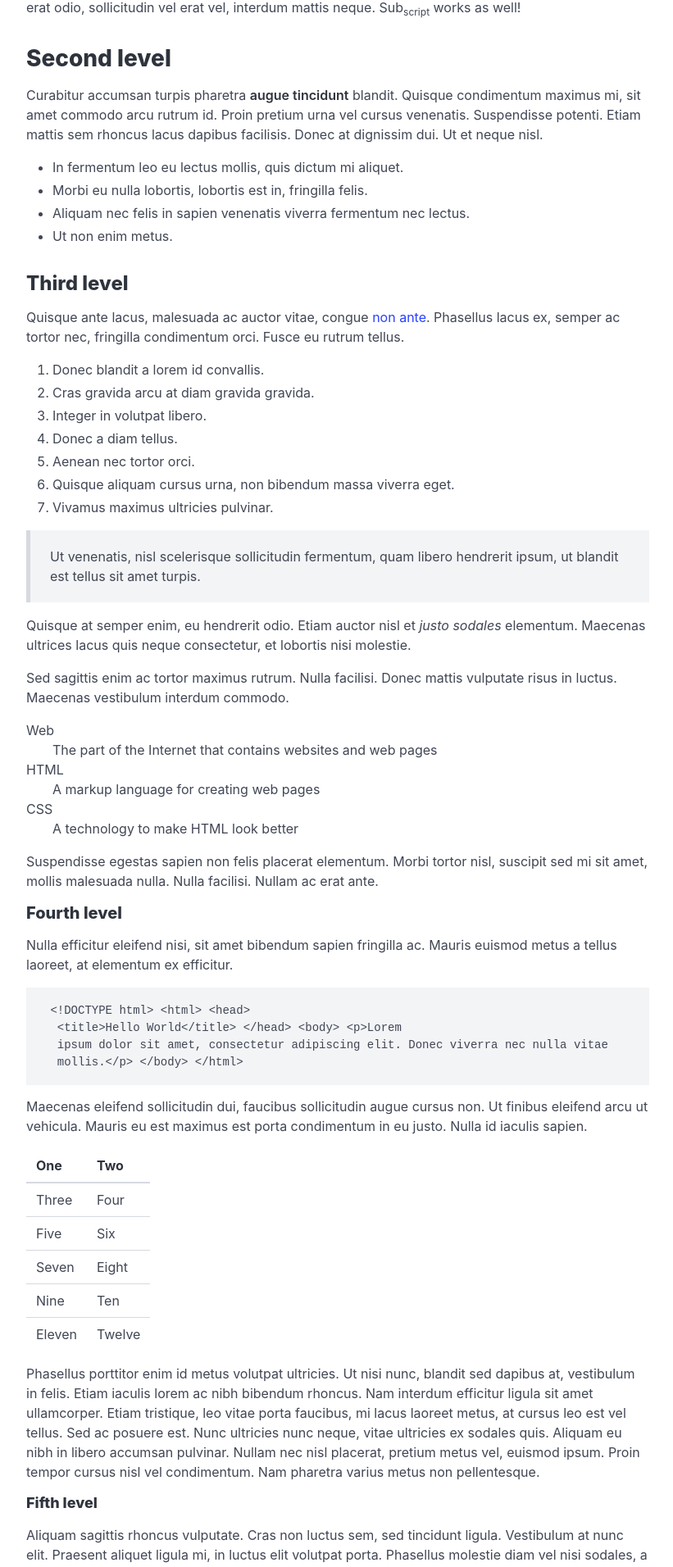
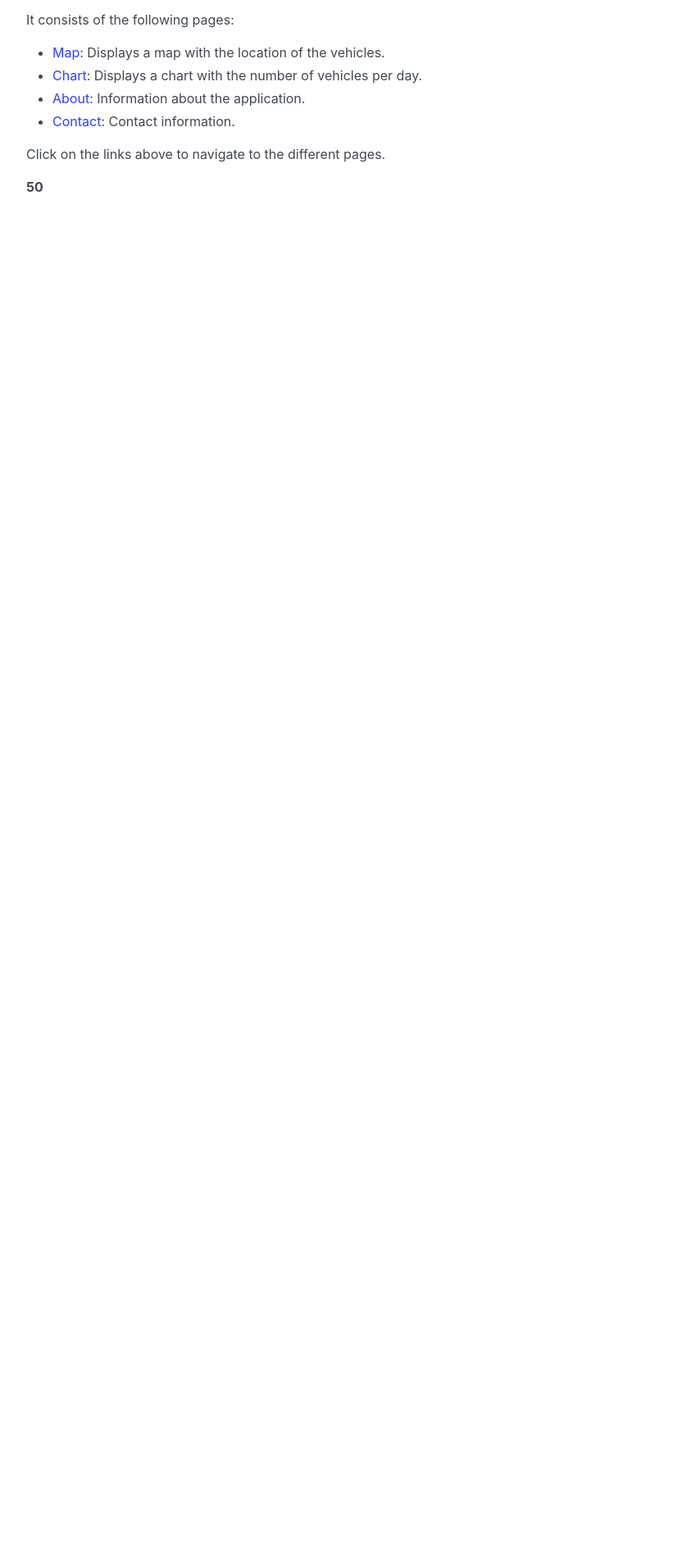
Before and after one commit to Cloudsky01/careshare-stats, a SvelteKit app: page / in a window 1280 px wide. Shown: the part 190-2102 px from the top of the page at 82% size, without its empty margins (228-1049 px from the left). After the commit the page ends 800 px from the top, so only its background shows below. Built offline with nearby package versions, Linux system fonts and the light colour scheme.

Commit message:
Update content in +page.svelte

```diff
--- a/src/routes/+page.svelte
+++ b/src/routes/+page.svelte
@@ -1,146 +1,21 @@
 <script>
+    import UsageOfNetwork from '$lib/components/UsageOfNetwork.svelte';
     import 'bulma/css/bulma.css';
 </script>
 
 <html>
   <div class="content">
     <h1>CARSHARE-STATS</h1>
-    <p>
-      Lorem ipsum<sup><a>[1]</a></sup> dolor sit amet, consectetur adipiscing
-      elit. Nulla accumsan, metus ultrices eleifend gravida, nulla nunc varius
-      lectus, nec rutrum justo nibh eu lectus. Ut vulputate semper dui. Fusce erat
-      odio, sollicitudin vel erat vel, interdum mattis neque. Sub<sub>script</sub>
-      works as well!
-    </p>
-    <h2>Second level</h2>
-    <p>
-      Curabitur accumsan turpis pharetra <strong>augue tincidunt</strong> blandit.
-      Quisque condimentum maximus mi, sit amet commodo arcu rutrum id. Proin
-      pretium urna vel cursus venenatis. Suspendisse potenti. Etiam mattis sem
-      rhoncus lacus dapibus facilisis. Donec at dignissim dui. Ut et neque nisl.
-    </p>
+    <p>Carshare-stats is a simple web application that displays the number of vehicles in a carshare service.</p>
+    <p>It consists of the following pages:</p>
     <ul>
-      <li>In fermentum leo eu lectus mollis, quis dictum mi aliquet.</li>
-      <li>Morbi eu nulla lobortis, lobortis est in, fringilla felis.</li>
-      <li>Aliquam nec felis in sapien venenatis viverra fermentum nec lectus.</li>
-      <li>Ut non enim metus.</li>
+      <li><a href="/map">Map</a>: Displays a map with the location of the vehicles.</li>
+      <li><a href="/chart">Chart</a>: Displays a chart with the number of vehicles per day.</li>
+      <li><a href="/about">About</a>: Information about the application.</li>
+      <li><a href="/contact">Contact</a>: Contact information.</li>
     </ul>
-    <h3>Third level</h3>
-    <p>
-      Quisque ante lacus, malesuada ac auctor vitae, congue
-      <a href="#">non ante</a>. Phasellus lacus ex, semper ac tortor nec,
-      fringilla condimentum orci. Fusce eu rutrum tellus.
-    </p>
-    <ol>
-      <li>Donec blandit a lorem id convallis.</li>
-      <li>Cras gravida arcu at diam gravida gravida.</li>
-      <li>Integer in volutpat libero.</li>
-      <li>Donec a diam tellus.</li>
-      <li>Aenean nec tortor orci.</li>
-      <li>Quisque aliquam cursus urna, non bibendum massa viverra eget.</li>
-      <li>Vivamus maximus ultricies pulvinar.</li>
-    </ol>
-    <blockquote>
-      Ut venenatis, nisl scelerisque sollicitudin fermentum, quam libero hendrerit
-      ipsum, ut blandit est tellus sit amet turpis.
-    </blockquote>
-    <p>
-      Quisque at semper enim, eu hendrerit odio. Etiam auctor nisl et
-      <em>justo sodales</em> elementum. Maecenas ultrices lacus quis neque
-      consectetur, et lobortis nisi molestie.
-    </p>
-    <p>
-      Sed sagittis enim ac tortor maximus rutrum. Nulla facilisi. Donec mattis
-      vulputate risus in luctus. Maecenas vestibulum interdum commodo.
-    </p>
-    <dl>
-      <dt>Web</dt>
-      <dd>The part of the Internet that contains websites and web pages</dd>
-      <dt>HTML</dt>
-      <dd>A markup language for creating web pages</dd>
-      <dt>CSS</dt>
-      <dd>A technology to make HTML look better</dd>
-    </dl>
-    <p>
-      Suspendisse egestas sapien non felis placerat elementum. Morbi tortor nisl,
-      suscipit sed mi sit amet, mollis malesuada nulla. Nulla facilisi. Nullam ac
-      erat ante.
-    </p>
-    <h4>Fourth level</h4>
-    <p>
-      Nulla efficitur eleifend nisi, sit amet bibendum sapien fringilla ac. Mauris
-      euismod metus a tellus laoreet, at elementum ex efficitur.
-    </p>
-    <pre> &lt;!DOCTYPE html&gt; &lt;html&gt; &lt;head&gt;
-  &lt;title&gt;Hello World&lt;/title&gt; &lt;/head&gt; &lt;body&gt; &lt;p&gt;Lorem
-  ipsum dolor sit amet, consectetur adipiscing elit. Donec viverra nec nulla vitae
-  mollis.&lt;/p&gt; &lt;/body&gt; &lt;/html&gt; </pre>
-    <p>
-      Maecenas eleifend sollicitudin dui, faucibus sollicitudin augue cursus non.
-      Ut finibus eleifend arcu ut vehicula. Mauris eu est maximus est porta
-      condimentum in eu justo. Nulla id iaculis sapien.
-    </p>
-    <table>
-      <thead>
-        <tr>
-          <th>One</th>
-          <th>Two</th>
-        </tr>
-      </thead>
-      <tbody>
-        <tr>
-          <td>Three</td>
-          <td>Four</td>
-        </tr>
-        <tr>
-          <td>Five</td>
-          <td>Six</td>
-        </tr>
-        <tr>
-          <td>Seven</td>
-          <td>Eight</td>
-        </tr>
-        <tr>
-          <td>Nine</td>
-          <td>Ten</td>
-        </tr>
-        <tr>
-          <td>Eleven</td>
-          <td>Twelve</td>
-        </tr>
-      </tbody>
-    </table>
-    <p>
-      Phasellus porttitor enim id metus volutpat ultricies. Ut nisi nunc, blandit
-      sed dapibus at, vestibulum in felis. Etiam iaculis lorem ac nibh bibendum
-      rhoncus. Nam interdum efficitur ligula sit amet ullamcorper. Etiam
-      tristique, leo vitae porta faucibus, mi lacus laoreet metus, at cursus leo
-      est vel tellus. Sed ac posuere est. Nunc ultricies nunc neque, vitae
-      ultricies ex sodales quis. Aliquam eu nibh in libero accumsan pulvinar.
-      Nullam nec nisl placerat, pretium metus vel, euismod ipsum. Proin tempor
-      cursus nisl vel condimentum. Nam pharetra varius metus non pellentesque.
-    </p>
-    <h5>Fifth level</h5>
-    <p>
-      Aliquam sagittis rhoncus vulputate. Cras non luctus sem, sed tincidunt
-      ligula. Vestibulum at nunc elit. Praesent aliquet ligula mi, in luctus elit
-      volutpat porta. Phasellus molestie diam vel nisi sodales, a eleifend augue
-      laoreet. Sed nec eleifend justo. Nam et sollicitudin odio.
-    </p>
-    <figure>
-      <img src="https://bulma.io/assets/images/placeholders/256x256.png" />
-      <img src="https://bulma.io/assets/images/placeholders/256x256.png" />
-      <figcaption>Figure 1: Some beautiful placeholders</figcaption>
-    </figure>
-    <h6>Sixth level</h6>
-    <p>
-      Cras in nibh lacinia, venenatis nisi et, auctor urna. Donec pulvinar lacus
-      sed diam dignissim, ut eleifend eros accumsan. Phasellus non tortor eros. Ut
-      sed rutrum lacus. Etiam purus nunc, scelerisque quis enim vitae, malesuada
-      ultrices turpis. Nunc vitae maximus purus, nec consectetur dui. Suspendisse
-      euismod, elit vel rutrum commodo, ipsum tortor maximus dui, sed varius
-      sapien odio vitae est. Etiam at cursus metus.
-    </p>
+    <p>Click on the links above to navigate to the different pages.</p>
+    <UsageOfNetwork />
   </div>
 </html>
 
```
